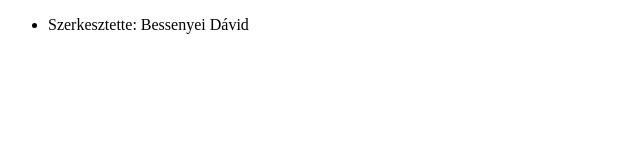
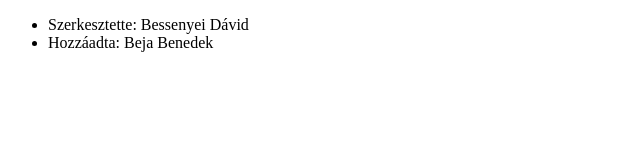
Before and after one commit to BejaBenedek/teszt, a plain HTML site: page dávid/index.html in a window 1280 px wide. Shown: the whole page, without its empty margins (0-640 px from the left). Drawn offline with Linux system fonts and the light colour scheme.

Commit message:
szerkesztés

```diff
--- a/dávid/index.html
+++ b/dávid/index.html
@@ -9,6 +9,7 @@
 <body>
     <ul>
         <li>Szerkesztette: Bessenyei Dávid</li>
+        <li> Hozzáadta: Beja Benedek</li>
     </ul>
 </body>
 </html>
```
